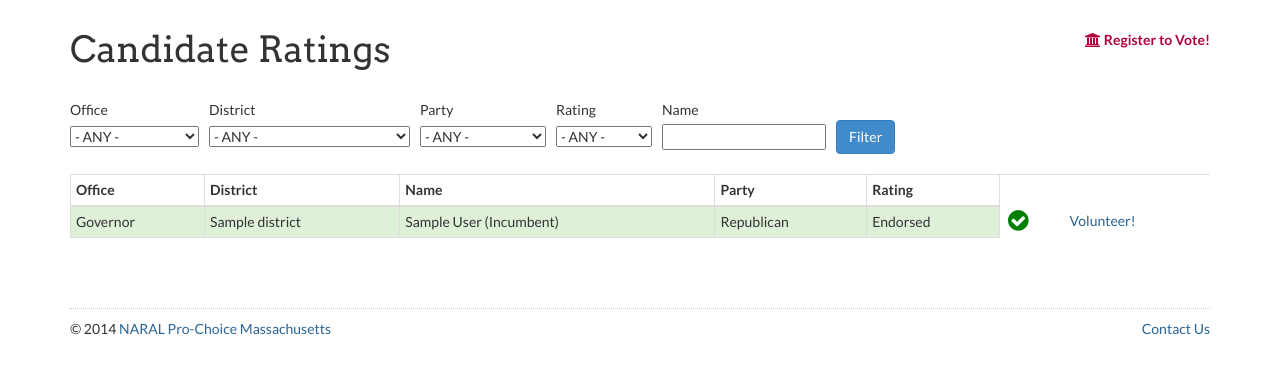
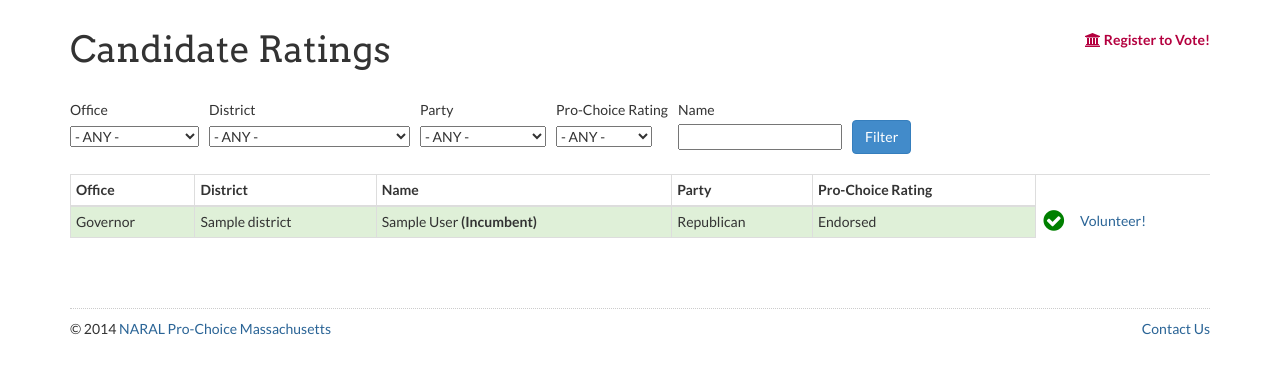
Before and after one commit to activefrequency/voterguide, a Django app: page /list/ in a window 1280 px wide. Shown: the part 120-494 px from the top of the page. Run offline with Django 3.2, Linux system fonts and the light colour scheme; data comes from the database, SQL or seed files in the repository; tables that the repository leaves empty hold one stand-in row (values such as "Sample post"); parts of the project's set-up code (start-up, migrations or seed data) failed here and were passed over; some libraries are stand-ins or nearby versions.

Commit message:
Tweaks per discussion

```diff
--- a/fixtures/offices-elections.json
+++ b/fixtures/offices-elections.json
@@ -101,7 +101,7 @@
         "chamber": 2,
         "created_on": "2014-07-23T15:11:03.358Z",
         "modified_on": "2014-07-23T15:42:03.160Z",
-        "name": "State Rep."
+        "name": "State House"
     }
 }
 ]
--- a/naralvoterguide/static/css/naralvoterguide.css
+++ b/naralvoterguide/static/css/naralvoterguide.css
@@ -96,6 +96,10 @@ a, a:hover, a:focus {
     color: #2a6496;
 }
 
+h3.office-label {
+    margin-top: 30px;
+}
+
 TABLE.table-candidate-list {
     border-right: 0;
     border-bottom: 0;
@@ -108,9 +112,14 @@ TABLE.table TBODY TR TD.icon-container {
     color: green;
     font-size: 24px;
     line-height: 28px;
+    width: 40px;
 }
 
 TABLE.table TBODY TR TD.nobg {
     background: none !important;
     border: none !important;
 }
+
+.statewide-endorsements {
+    font-size: 1.2em;
+}
--- a/voterguide/models.py
+++ b/voterguide/models.py
@@ -189,7 +189,7 @@ class Candidate(models.Model):
     PARTY_I = _("I")
     PARTY_U = _("U")
     PARTY_CHOICES = (
-        (PARTY_D, _("Democratic")),
+        (PARTY_D, _("Democrat")),
         (PARTY_R, _("Republican")),
         (PARTY_I, _("Independent")),
         (PARTY_U, _("United Ind. Party")),
@@ -216,6 +216,9 @@ class Candidate(models.Model):
     rating = models.IntegerField(verbose_name=_("Rating"), choices=RATING_CHOICES, default=RATING_UNKNOWN)
     featured = models.BooleanField(verbose_name=_("Featured"), default=False)
     winner = models.BooleanField(verbose_name=_("Winner"), default=False)
+    # derived fields to make sorting & filtering easier
+    is_endorsed = models.BooleanField(verbose_name=_("Endorsed?"), default=False, editable=False)
+    is_pro = models.BooleanField(verbose_name=_("Endorsed or Pro?"), default=False, editable=False)
 
     created_on = models.DateTimeField(verbose_name=_("Created"), auto_now_add=True, editable=False)
     modified_on = models.DateTimeField(verbose_name=_("Modified"), auto_now=True, editable=False)
@@ -227,6 +230,11 @@ class Candidate(models.Model):
 
     def __str__(self):
         return self.person.full_name
+
+    def save(self, *args, **kwargs):
+        self.is_endorsed = (self.rating == Candidate.RATING_ENDORSED)
+        self.is_pro = (self.rating == Candidate.RATING_ENDORSED) or (self.rating == Candidate.RATING_PRO)
+        super(Candidate, self).save(*args, **kwargs)
 
 
 # list of ordinals - see District.normalize_name
--- a/voterguide/templates/voterguide/candidate_list.html
+++ b/voterguide/templates/voterguide/candidate_list.html
@@ -16,7 +16,7 @@
                 <td>{% trans "Office" %}</td>
                 <td>{% trans "District" %}</td>
                 <td>{% trans "Party" %}</td>
-                <td>{% trans "Rating" %}</td>
+                <td>{% trans "Pro-Choice Rating" %}</td>
                 <td>{% trans "Name" %}</td>
                 <td></td>
             </tr>
@@ -44,7 +44,7 @@
                 <th>{% trans "District" %}</th>
                 <th>{% trans "Name" %}</th>
                 <th>{% trans "Party" %}</th>
-                <th>{% trans "Rating" %}</th>
+                <th>{% trans "Pro-Choice Rating" %}</th>
             </tr>
         </thead>
         <tbody>
@@ -52,7 +52,7 @@
                 <tr class="{% if candidate.rating == candidate.RATING_ENDORSED %}success{% endif %}" data-filter-value="{{ candidate.person.full_name }}">
                     <td>{{ candidate.race.office.name }}</td>
                     <td>{% if candidate.race.district %}{{ candidate.race.district.name }}{% else %}{% trans "Statewide" %}{% endif %}</td>
-                    <td>{{ candidate.person.full_name }} {% if candidate.is_incumbent %}({% trans "Incumbent" %}){% endif %}</td>
+                    <td>{{ candidate.person.full_name }} {% if candidate.is_incumbent %}<b>({% trans "Incumbent" %})</b>{% endif %}</td>
                     <td>{{ candidate.get_party_display }}</td>
                     <td>{{ candidate.get_rating_display }}</td>
                     {% if candidate.rating == candidate.RATING_ENDORSED %}
--- a/voterguide/views.py
+++ b/voterguide/views.py
@@ -27,7 +27,7 @@ def home(request):
 def statewide(request):
     current_election = Election.objects.get(is_active=True)
     candidates = Candidate.objects.filter(race__election=current_election, race__district=None).select_related('person', 'race', 'race__office', 'race__district').order_by(
-        'race__state', 'race__election', 'race__office', 'race__district', 'is_incumbent', 'person__last_name', 'person__first_name')
+        'race__state', 'race__election', 'race__office', 'race__district', '-is_endorsed', '-is_pro', '-is_incumbent', 'person__last_name', 'person__first_name')
 
     return render(request, "voterguide/statewide.html", {
         'active_page': 'statewide',
@@ -50,7 +50,7 @@ def district_lookup(request):
     current_election = Election.objects.get(is_active=True)
 
     statewide_endorsees = Candidate.objects.filter(race__election=current_election, race__district=None, rating=Candidate.RATING_ENDORSED).select_related('person', 'race', 'race__office').order_by(
-        'race__state', 'race__election', 'race__office', 'is_incumbent', 'person__last_name', 'person__first_name')
+        'race__state', 'race__election', 'race__office', '-is_endorsed', '-is_pro', '-is_incumbent', 'person__last_name', 'person__first_name')
 
     if not (lat and lng):
         return render(request, "voterguide/district.html", {
@@ -78,7 +78,7 @@ def district_lookup(request):
         raise Http404("Found more than one district.")
 
     candidates = Candidate.objects.filter(race__election=current_election, race__district__in=districts).select_related('person', 'race', 'race__office', 'race__district').order_by(
-        'race__state', 'race__election', 'race__office', 'race__district', 'is_incumbent', 'person__last_name', 'person__first_name')
+        'race__state', 'race__election', 'race__office', 'race__district', '-is_incumbent', 'person__last_name', 'person__first_name')
 
     return render(request, "voterguide/district.html", {
         'form_error': None,
@@ -93,7 +93,7 @@ def district_lookup(request):
 def candidate_list(request):
     current_election = Election.objects.get(is_active=True)
     candidates = Candidate.objects.filter(race__election=current_election).select_related('person', 'race', 'race__office', 'race__district').order_by(
-        'race__state', 'race__election', 'race__office', 'race__district', 'is_incumbent', 'person__last_name', 'person__first_name')
+        'race__state', 'race__election', 'race__office', 'race__district', '-is_endorsed', '-is_pro', '-is_incumbent', 'person__last_name', 'person__first_name')
 
     candidate_filter = CandidateFilterForm(request.GET)
     if not candidate_filter.is_valid():
```
Also changed, not shown: voterguide/templates/voterguide/district.html (+11 -6 lines), voterguide/templates/voterguide/statewide.html (+10 -5 lines), voterguide/migrations/0003_auto__add_field_candidate_is_endorsed__add_field_candidate_is_pro.py (added).
